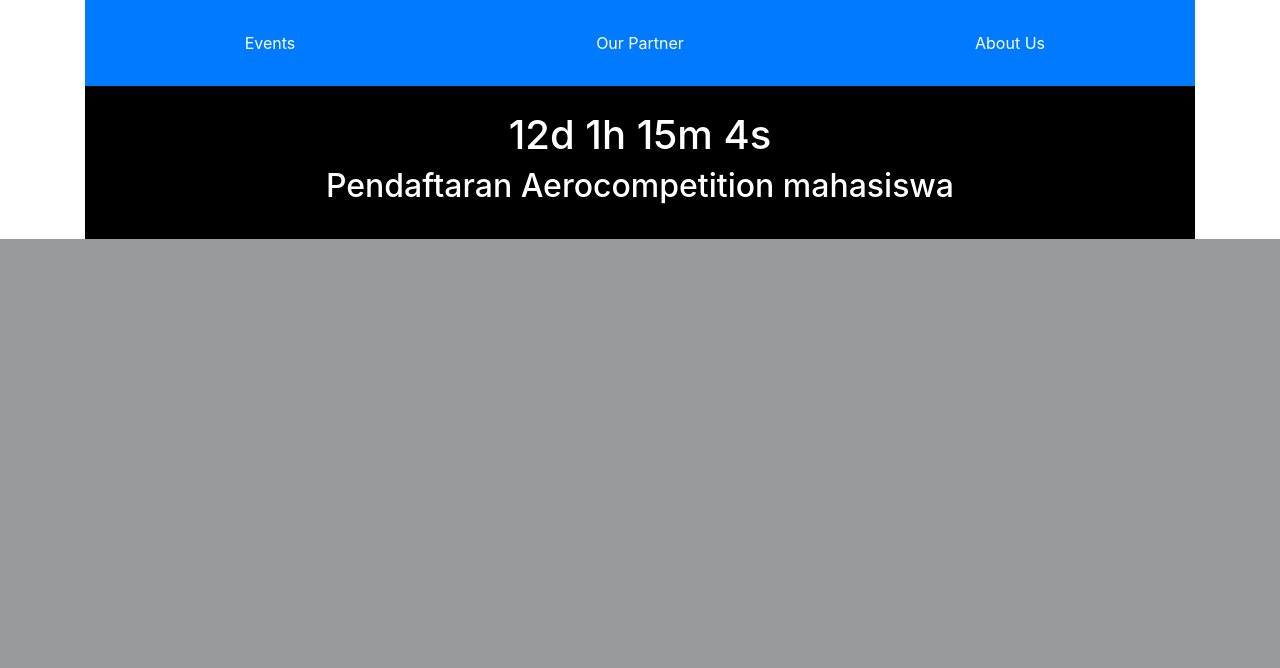
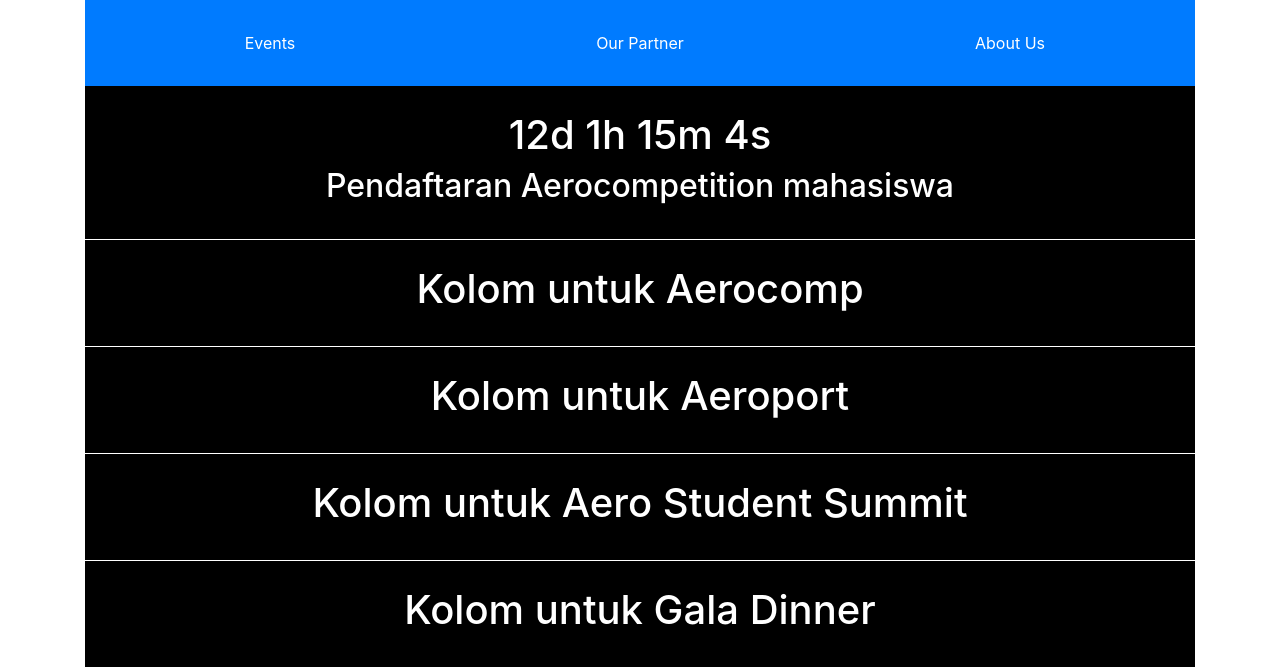
Before and after one commit to mahdiarn/mahdiarn.github.io, a PHP site: page /aerocreation/index.html in a window 1280 px wide. Shown: the part 680-1348 px from the top of the page. Before the commit the page ends 919 px from the top, so only its background shows below. Run offline with PHP 8.4, Linux system fonts and the light colour scheme; some libraries are stand-ins or nearby versions.

Commit message:
menambah kolom

```diff
--- a/aerocreation/css/aeroexpo-custom.css
+++ b/aerocreation/css/aeroexpo-custom.css
@@ -43,9 +43,11 @@
     padding:0;
 }
 
-#kalender {
+#kalender,#aeroport, #aerocomp, #aeross, #galadinner {
     color: white;
     background-color: black;
     padding-top: 25px;
     padding-bottom: 25px;
+    border-bottom: 1px solid;
+    border-bottom-color: white;
 }
--- a/aerocreation/index.html
+++ b/aerocreation/index.html
@@ -68,6 +68,30 @@
                 </div>
             </div>
 
+            <!-- Aerocomp -->
+            <div class="row" id="aerocomp">
+                <div class="col-lg">
+                    <h1 class="text-center">Kolom untuk Aerocomp</h1>
+                </div>
+            </div>
+            <!-- Aeroport -->
+            <div class="row" id="aeroport">
+                <div class="col-lg">
+                    <h1 class="text-center">Kolom untuk Aeroport</h1>
+                </div>
+            </div>
+            <!-- Aero Student Summit -->
+            <div class="row" id="aeross">
+                <div class="col-lg">
+                    <h1 class="text-center">Kolom untuk Aero Student Summit</h1>
+                </div>
+            </div>
+            <!-- Gala Dinner -->
+            <div class="row" id="galadinner">
+                <div class="col-lg">
+                    <h1 class="text-center">Kolom untuk Gala Dinner</h1>
+                </div>
+            </div>
 
         </div>
 
```
